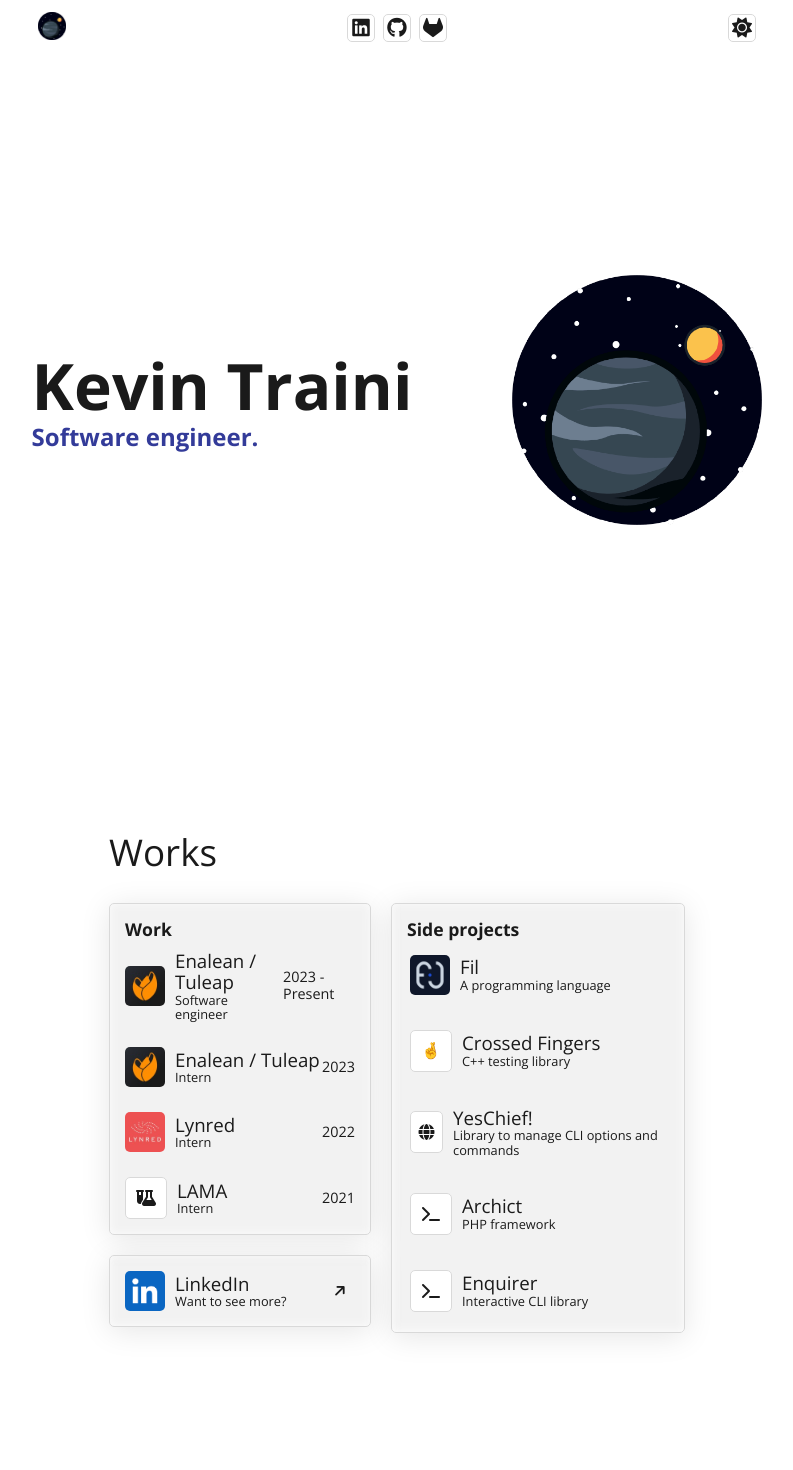
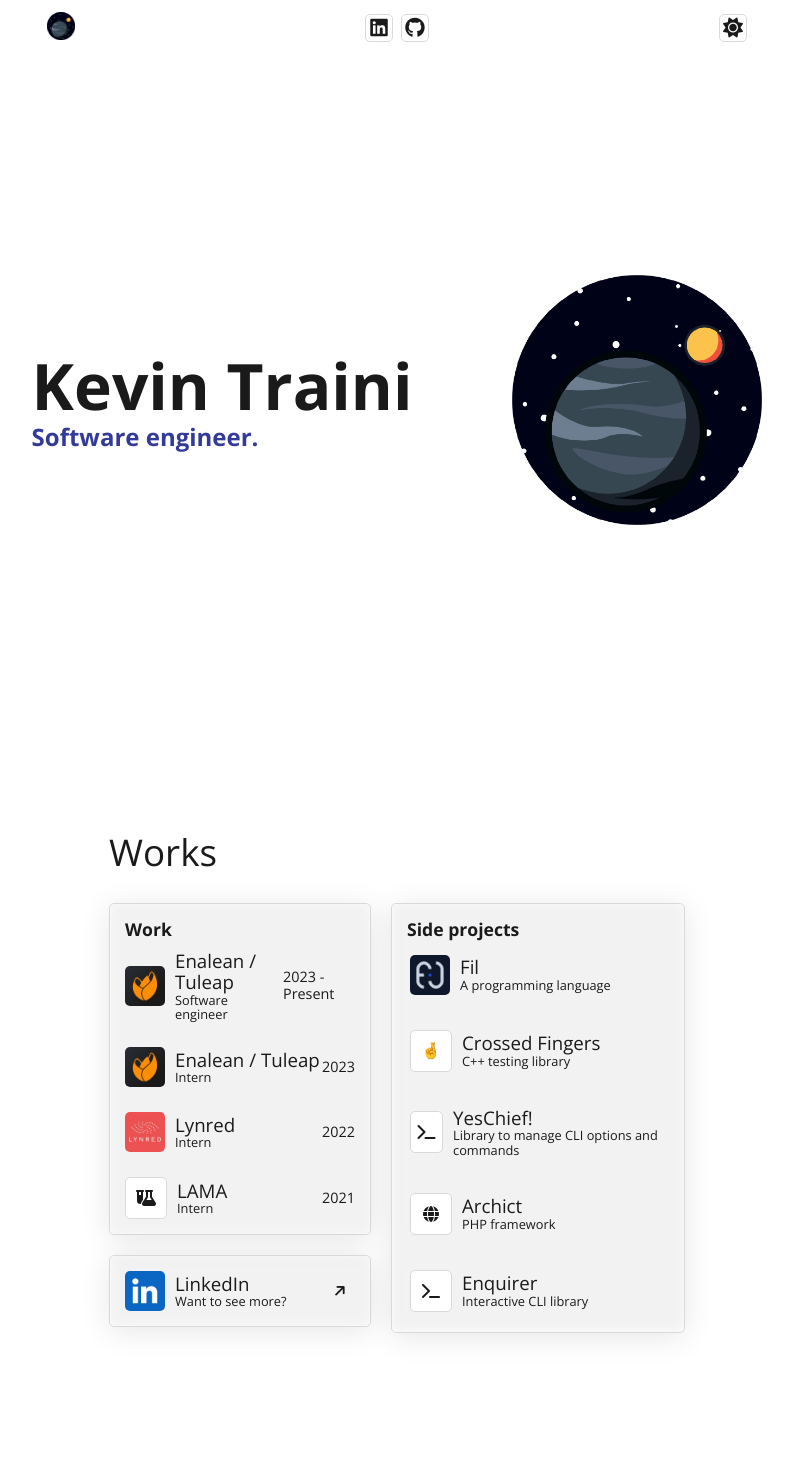
Before and after one commit to Gashmob/Website, a Vue app: page / in a window 1280 px wide. Shown: the top 1470 px of the page, without its empty margins (243-1036 px from the left). Built offline with nearby package versions, Linux system fonts and the light colour scheme.

Commit message:
fix: Some incoherences
- icon for yeschief was globe when it should be terminal
- icon for archict was terminal when it should be globe
- my gitlab is empty, no need to have a link to it

```diff
--- a/package.json
+++ b/package.json
@@ -38,5 +38,5 @@
   "engines": {
     "node": ">=20.0.0"
   },
-  "packageManager": "pnpm@10.9.0"
+  "packageManager": "pnpm@10.18.1"
 }
--- a/src/App.vue
+++ b/src/App.vue
@@ -90,7 +90,7 @@
           <SimpleItem
             title="YesChief!"
             description="Library to manage CLI options and commands"
-            icon="fa-solid fa-globe"
+            icon="fa-solid fa-terminal"
             icon_type="fontawesome"
             right_text=""
           />
@@ -99,7 +99,7 @@
           <SimpleItem
             title="Archict"
             description="PHP framework"
-            icon="fa-solid fa-terminal"
+            icon="fa-solid fa-globe"
             icon_type="fontawesome"
             right_text=""
           />
--- a/src/components/HeaderBar.vue
+++ b/src/components/HeaderBar.vue
@@ -32,9 +32,6 @@
       </a>
       <a href="https://github.com/Gashmob" target="_blank" title="GitHub">
         <i class="fa-brands fa-github"></i>
-      </a>
-      <a href="https://gitlab.com/Gashmob" target="_blank" title="GitLab">
-        <i class="fa-brands fa-gitlab"></i>
       </a>
     </div>
     <div class="header-theme">
```
